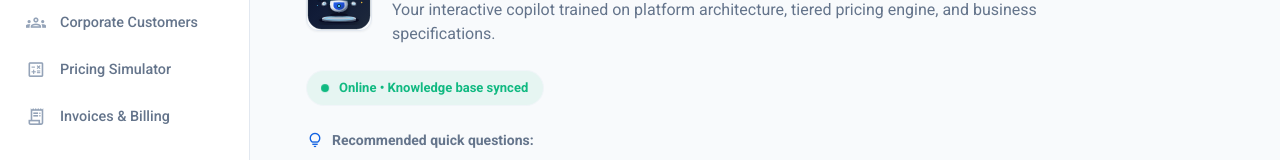
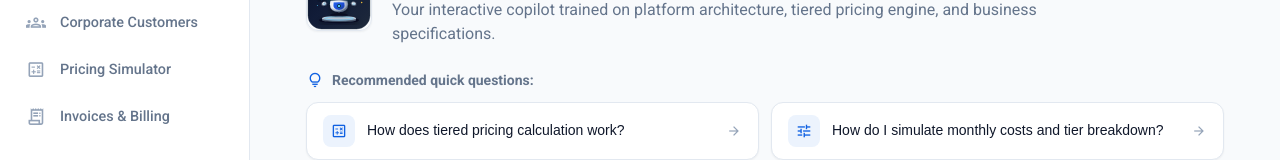
Before and after one commit to sergiopj/saas-o-matic-tech-demo-icon, an Angular app in the folder spa-saas-omatic/: page /assistant in a window 1280 px wide. Shown: the part 202-362 px from the top of the page. Built offline with nearby package versions, Linux system fonts and the light colour scheme; no server answers.

Commit message:
refactor(assistant): remove online status pill from header for a cleaner presentation

```diff
--- a/spa-saas-omatic/src/app/core/i18n/translations.ts
+++ b/spa-saas-omatic/src/app/core/i18n/translations.ts
@@ -916,7 +916,6 @@ export const TRANSLATIONS = {
     'assistant.badgeAlt': '3D AI Robot Assistant Badge for SaaS-O-Matic',
     'assistant.title': 'SaaS-O-Matic AI Assistant',
     'assistant.subtitle': 'Your interactive copilot trained on platform architecture, tiered pricing engine, and business specifications.',
-    'assistant.online': 'Online • Knowledge base synced',
     'assistant.statusAria': 'Assistant status: Online with knowledge base synced',
     'assistant.agentName': 'SaaS-O-Matic Assistant',
     'assistant.agentRole': 'Conversational SaaS Expert AI',
@@ -1389,7 +1388,6 @@ export const TRANSLATIONS = {
     'assistant.badgeAlt': '3D-KI-Roboter-Assistenten-Emblem für SaaS-O-Matic',
     'assistant.title': 'Intelligenter SaaS-O-Matic Assistent',
     'assistant.subtitle': 'Ihr interaktiver Kopilot, trainiert auf Plattformarchitektur, Staffelpreis-Engine und Spezifikationen.',
-    'assistant.online': 'Online • Wissensbasis synchronisiert',
     'assistant.statusAria': 'Assistentenstatus: Online mit synchronisierter Wissensbasis',
     'assistant.agentName': 'SaaS-O-Matic Assistent',
     'assistant.agentRole': 'Konversationelle SaaS-Experten-KI',
@@ -1862,7 +1860,6 @@ export const TRANSLATIONS = {
     'assistant.badgeAlt': 'Insigne 3D du Robot Assistant IA pour SaaS-O-Matic',
     'assistant.title': 'Assistant Intelligent SaaS-O-Matic',
     'assistant.subtitle': 'Votre copilote interactif entraîné sur l’architecture de la plateforme, le moteur de tarification par paliers et les spécifications.',
-    'assistant.online': 'En ligne • Base de connaissances synchronisée',
     'assistant.statusAria': 'Statut de l’assistant : En ligne avec base synchronisée',
     'assistant.agentName': 'Assistant SaaS-O-Matic',
     'assistant.agentRole': 'IA Conversationnelle Experte SaaS',
--- a/spa-saas-omatic/src/app/modules/assistant/pages/assistant/assistant.component.html
+++ b/spa-saas-omatic/src/app/modules/assistant/pages/assistant/assistant.component.html
@@ -19,10 +19,6 @@
           <h1 class="header-title">{{ 'assistant.title' | translate }}</h1>
           <p class="header-subtitle">{{ 'assistant.subtitle' | translate }}</p>
         </div>
-      </div>
-      <div class="status-pill" [attr.aria-label]="'assistant.statusAria' | translate">
-        <span class="status-dot" aria-hidden="true"></span>
-        <span class="status-text">{{ 'assistant.online' | translate }}</span>
       </div>
     </div>
   </header>
--- a/spa-saas-omatic/src/app/modules/assistant/pages/assistant/assistant.component.scss
+++ b/spa-saas-omatic/src/app/modules/assistant/pages/assistant/assistant.component.scss
@@ -98,44 +98,6 @@
     line-height: 1.5;
     margin: 0;
     max-width: 720px;
-  }
-
-  .status-pill {
-    display: inline-flex;
-    align-items: center;
-    gap: 0.6rem;
-    padding: 0.45rem 0.9rem;
-    border-radius: var(--omatic-radius-full, 9999px);
-    background: var(--omatic-status-success-subtle);
-    border: 1px solid var(--omatic-border-light);
-    color: var(--omatic-status-success);
-    font-size: 0.8125rem;
-    font-weight: 600;
-    white-space: nowrap;
-
-    .status-dot {
-      width: 8px;
-      height: 8px;
-      border-radius: 50%;
-      background-color: var(--omatic-status-success);
-      box-shadow: 0 0 0 0 var(--omatic-status-success);
-      animation: pulse-status 2s infinite cubic-bezier(0.4, 0, 0.6, 1);
-    }
-  }
-}
-
-@keyframes pulse-status {
-  0% {
-    transform: scale(0.95);
-    box-shadow: 0 0 0 0 color-mix(in srgb, var(--omatic-status-success) 70%, transparent);
-  }
-  70% {
-    transform: scale(1);
-    box-shadow: 0 0 0 6px color-mix(in srgb, var(--omatic-status-success) 0%, transparent);
-  }
-  100% {
-    transform: scale(0.95);
-    box-shadow: 0 0 0 0 color-mix(in srgb, var(--omatic-status-success) 0%, transparent);
   }
 }
 
```
Also changed, not shown: 1 other file (tests, documents, lock files or other folders).
